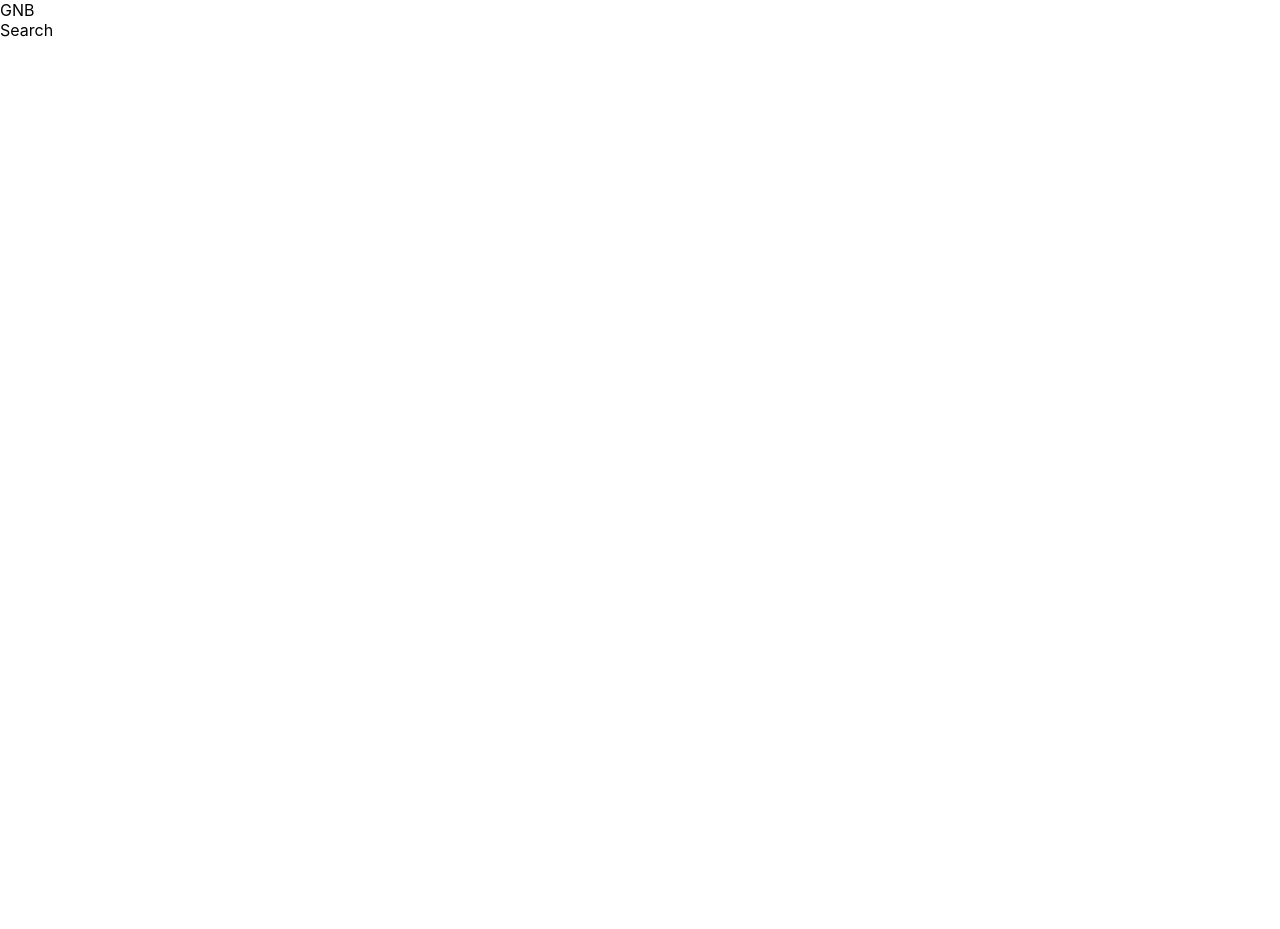
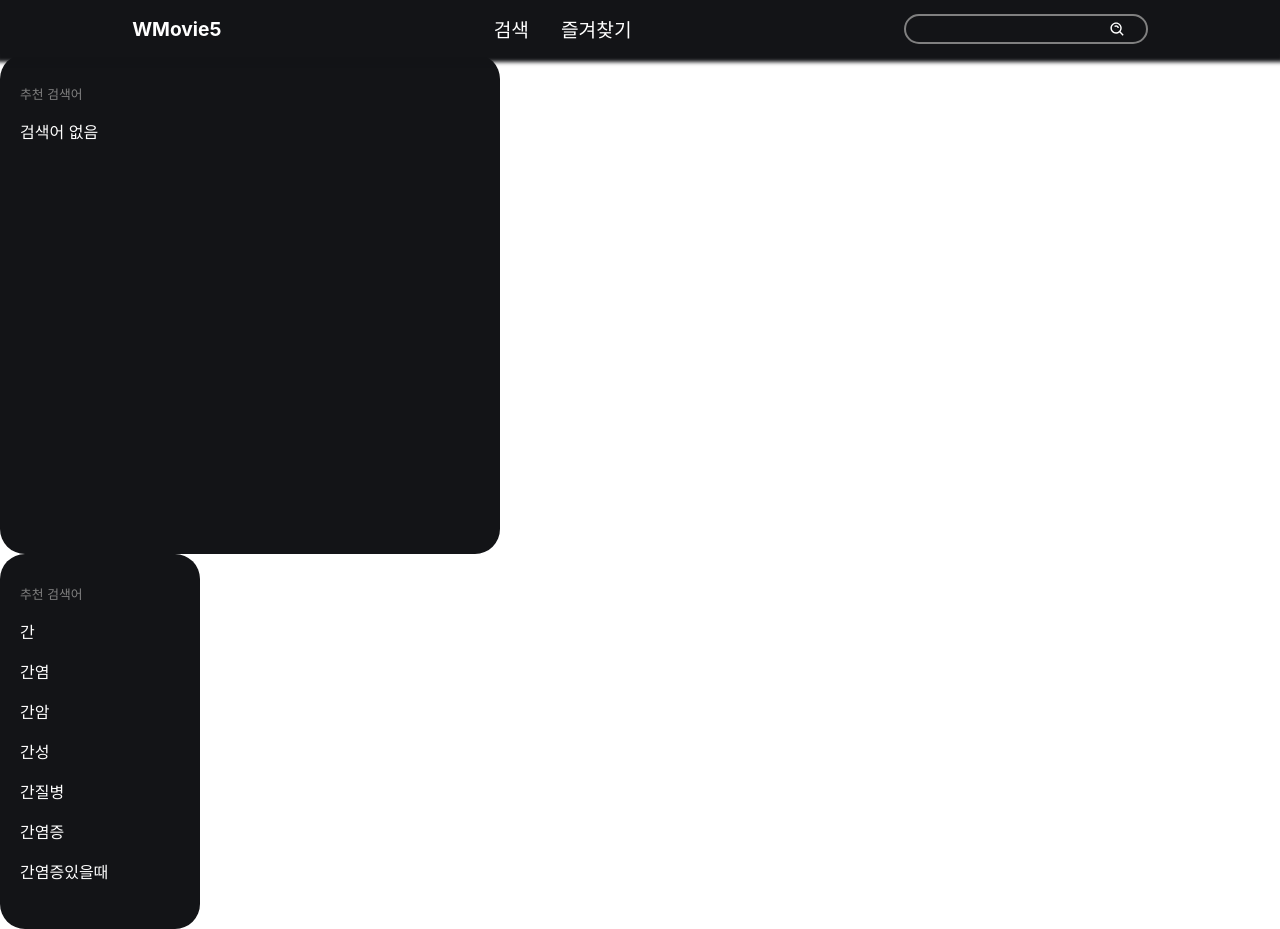
Before and after one commit to Wanted-Pre-Onboarding-FE-Team5/WMovie5, a React (Create React App) app: page /search in a window 1280 px wide. Before the commit the page ends 800 px from the top, so only its background shows below. Built offline with nearby package versions, Linux system fonts and the light colour scheme; data requests are answered from the project's data file.

Commit message:
Feat : SearchDropdown 기능 구현

```diff
--- a/package.json
+++ b/package.json
@@ -7,6 +7,7 @@
     "@testing-library/react": "^13.3.0",
     "@testing-library/user-event": "^13.5.0",
     "axios": "^0.27.2",
+    "fuse.js": "^6.6.2",
     "json-server": "^0.17.0",
     "react": "^18.2.0",
     "react-dom": "^18.2.0",
--- a/src/components/GNB.jsx
+++ b/src/components/GNB.jsx
@@ -1,9 +1,101 @@
-import React from 'react'
+import React from "react";
+import styled from "styled-components";
+import { BiSearchAlt } from "react-icons/bi";
+import { main_color } from '../styles/globalStyle'
 
 const GNB = () => {
   return (
-    <div>GNB</div>
-  )
-}
+    <GNBContainer>
+      <GNBLogo>WMovie5</GNBLogo>
+      <GNBTabContainer>
+        <GNBTab>검색</GNBTab>
+        <GNBTab>즐겨찾기</GNBTab>
+      </GNBTabContainer>
+      <GNBSearchContainer>
+        <GNBSearchForm>
+          <GNBSearchInput />
+          <GNBSearchButton>
+            <BiSearchAlt size={17} />
+          </GNBSearchButton>
+        </GNBSearchForm>
+      </GNBSearchContainer>
+    </GNBContainer>
+  );
+};
 
-export default GNB
+export default GNB;
+
+const GNBContainer = styled.div`
+  width: 100%;
+  height: 50px;
+  position: sticky;
+  top: 0;
+  left: 0;
+  display: flex;
+  justify-content: space-around;
+  align-items: center;
+  background-color: ${main_color};
+  color: white;
+  padding-top: 4px;
+  box-shadow: 0px 4px 4px 4px ${main_color};
+  -moz-box-shadow: 0px 4px 4px 4px ${main_color};
+  -webkit-box-shadow: 0px 4px 4px 4px ${main_color};
+`;
+
+const GNBLogo = styled.div`
+  text-align: center;
+  font-weight: bold;
+  font-size: 1.2rem;
+`;
+
+const GNBTabContainer = styled.div`
+  gap: 1rem;
+  font-size: 1.2rem;
+  display: flex;
+  justify-content: center;
+`;
+
+const GNBTab = styled.div`
+  padding: 0 0.5rem;
+  cursor: pointer;
+`;
+
+const GNBSearchContainer = styled.div`
+  width: 15rem;
+  padding: 0.2rem 0;
+  border: 0.125rem solid gray;
+  border-radius: 50px;
+  display: flex;
+  justify-content: center;
+  align-items: center;
+`;
+
+const GNBSearchForm = styled.form`
+  text-align: center;
+  display: flex;
+  padding-left: 1rem;
+  align-items: center;
+`;
+
+const GNBSearchInput = styled.input`
+  width: 10rem;
+  border: none;
+  color: white;
+  background-color: ${main_color};
+  font-size: 0.9rem;
+
+  &:focus {
+    outline: none;
+  }
+`;
+
+const GNBSearchButton = styled.button`
+  background-color: ${main_color};
+  color: white;
+  border: none;
+  margin-left: 0.2rem;
+  font-size: 1rem;
+  display: flex;
+  align-items: center;
+  cursor: pointer;
+`;
--- a/src/components/SearchDropdown.jsx
+++ b/src/components/SearchDropdown.jsx
@@ -1,9 +1,87 @@
-import React from 'react'
+import React, { useEffect, useState } from "react";
+import styled from "styled-components";
+import { main_color } from "../styles/globalStyle";
 
-const SearchDropdown = () => {
+//test용 단어 목록 -> 기능 구현 완료후 삭제
+const wordsExample = [
+  "간",
+  "간염",
+  "간암",
+  "간성",
+  "간질병",
+  "간염증",
+  "간염증있을때",
+  "에어",
+  "에어컨만든사람",
+  "에어컨",
+  "커피프린스",
+  "커피",
+  "커피아이스크림",
+  "커스텀",
+  "apple",
+  "app",
+  "air plane",
+  "enable",
+];
+
+//GNB에서 빈칸이 아닌 검색어를 props로 넘겨준다고 가정(input이 빈칸이면 아예 searchDropdown이 렌더링 되지 않아야한다고 생각함)
+const SearchDropdown = (props) => {
+  const { input, movies } = props;
+
+  //매칭되는 단어 목록 배열 match
+  const [match, setMatch] = useState([]);
+
+  /*
+   * 틀린 단어가 넘어와도 가장 연관성 있게 찾는 방법 생각해내야 됨.
+   */
+  const findMatchByInput = (input) => {
+    const temp = wordsExample.filter((word) => word.includes(input));
+    if(temp.length===0) {
+      return ["검색어 없음"];
+    }
+    else return temp.sort();
+  };
+
+  useEffect(() => {
+    setMatch(findMatchByInput(input));
+  }, [input]);
+
   return (
-    <div>SearchDropdown</div>
-  )
-}
+    <SearchDropdownContainer>
+      <Text>추천 검색어</Text>
+      <SearchResult>
+        {match.map((matchWord, index) => {
+          return <p key={index}>{matchWord}</p>;
+        })}
+      </SearchResult>
+    </SearchDropdownContainer>
+  );
+};
 
-export default SearchDropdown
+export default SearchDropdown;
+
+/* 이 아래 CSS는 자유롭게 수정해주세요
+ * SearchDropdownContainer의 width와 height는 임의의 값
+ */
+const SearchDropdownContainer = styled.div`
+  box-sizing: border-box;
+  width: 500px;
+  height: 500px;
+  border-radius: 25px;
+  background-color: ${main_color};
+  color: white;
+  display: flex;
+  flex-direction: column;
+  align-items: flex-start;
+  padding: 30px 20px;
+`;
+
+const Text = styled.span`
+  color: gray;
+  font-size: 0.8rem;
+`;
+
+const SearchResult = styled.div`
+  width: 90%;
+  padding: 0;
+`;
--- /dev/null
+++ b/src/components/SearchDropdownFuse.jsx
@@ -0,0 +1,109 @@
+//Fuse.js 라이브러리 적용
+import React, { useEffect, useState, useMemo } from "react";
+import styled from "styled-components";
+import { main_color } from "../styles/globalStyle";
+import Fuse from "fuse.js";
+
+//test용 단어 목록 -> 기능 구현 완료후 삭제
+const wordsExample = [
+  "간",
+  "간염",
+  "간암",
+  "간성",
+  "간질병",
+  "간염증",
+  "간염증있을때",
+  "에어",
+  "에어컨만든사람",
+  "에어컨",
+  "커피프린스",
+  "커피",
+  "커피아이스크림",
+  "커스텀",
+  "app",
+  "apple",
+  "air plane",
+  "enable"
+];
+
+//Fuse 인스턴스에 줄 옵션 -> 따로 파일로?
+const fuseOptions = {
+  findAllMatches: true,
+  shouldSort: true,
+}
+
+//GNB에서 빈칸이 아닌 검색어를 props로 넘겨준다고 가정(input이 빈칸이면 아예 searchDropdown이 렌더링 되지 않아야한다고 생각함)
+const SearchDropdownFuse = (props) => {
+  const { input, movies } = props;
+
+  //매칭되는 단어 목록 배열 match
+  const [match, setMatch] = useState([]);
+
+  /* fuse 인스턴스 첫번째 파라미터는 db, 두번째 파라미터는 매칭 체크시 지정할 수 있는 옵션
+   * return 값 = match되는 단어들을 db에서 찾아 배열로 반환
+   * return 값 구조 = [
+   *  {item: '매칭단어1', refIndex: 0},
+   *  {item: '매칭단어2', refIndex: 1},
+   *  ...
+   * ] => 값은 item 프로퍼티에서 꺼내야됨.
+   * 아직 이유 모르겠는 부분 #1 = 처음 Fuse 인스턴스를 만들때 왜인지 인스턴스가 계속해서 새로 만들어짐...useMemo사용필요
+   * Fuse.js로 결정되면 Fuse 인스턴스 생성 + match만드는 함수 따로 파일로 분리하고 싶음
+   */
+
+  const fuse = useMemo(
+    ()=>new Fuse(wordsExample,fuseOptions),
+    []
+  );
+
+  useEffect(()=>{
+    const sortedMatch = [];
+    for(let x of fuse.search(input)) {
+      sortedMatch.push(x.item);
+    }
+
+    if(sortedMatch.length===0) {
+      setMatch(["검색어 없음"]);
+    } else {
+      setMatch(sortedMatch);
+    }
+  },[input,fuse])
+
+  return (
+    <SearchDropdownContainer>
+      <Text>추천 검색어</Text>
+      <SearchResult>
+        {match.map((matchWord, index) => {
+            return <p key={index}>{matchWord}</p>;
+          })}
+      </SearchResult>
+    </SearchDropdownContainer>
+  );
+};
+
+export default SearchDropdownFuse;
+
+/* 이 아래 CSS는 자유롭게 수정해주세요
+ * SearchDropdownContainer의 width와 height는 임의의 값
+ */
+const SearchDropdownContainer = styled.div`
+  box-sizing: border-box;
+  width: 200px;
+  height: auto;
+  border-radius: 25px;
+  background-color: ${main_color};
+  color: white;
+  display: flex;
+  flex-direction: column;
+  align-items: flex-start;
+  padding: 30px 20px;
+`;
+
+const Text = styled.span`
+  color: gray;
+  font-size: 0.8rem;
+`;
+
+const SearchResult = styled.div`
+  width: 90%;
+  padding: 0;
+`;
--- a/src/index.css
+++ b/src/index.css
@@ -16,4 +16,5 @@ code {
 html,
 body {
   width: 100%;
+  box-sizing: border-box;
 }
--- a/src/pages/Search.jsx
+++ b/src/pages/Search.jsx
@@ -1,9 +1,17 @@
-import React from 'react'
+import React from "react";
+import SearchDropdown from "../components/SearchDropdown";
+import SearchDropdownFuse from "../components/SearchDropdownFuse";
 
-const Search = () => {
+const Search = (props) => {
+  const { movies } = props;
+
   return (
-    <div>Search</div>
-  )
-}
+    /*이 아래 부분은 SearchDropdown을 보기위해 임의로 렌더링한 코드 = 필요없으시면 지우셔도 됩니다.*/
+    <div>
+      <SearchDropdown input={"간시"} movies={movies} />
+      <SearchDropdownFuse input={"간시"} movies={movies} />
+    </div>
+  );
+};
 
-export default Search
+export default Search;
```
Also changed, not shown: src/components/Footer.jsx (line endings or trailing spaces), 1 other file (tests, documents, lock files or other folders).
